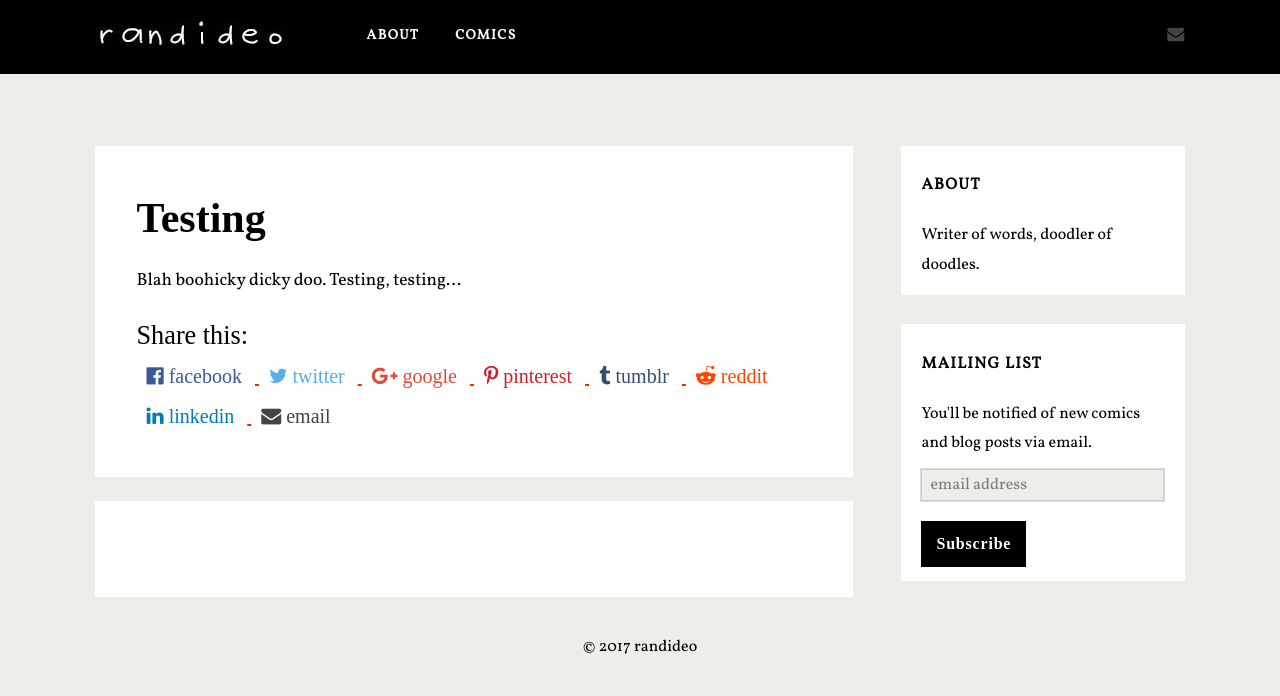
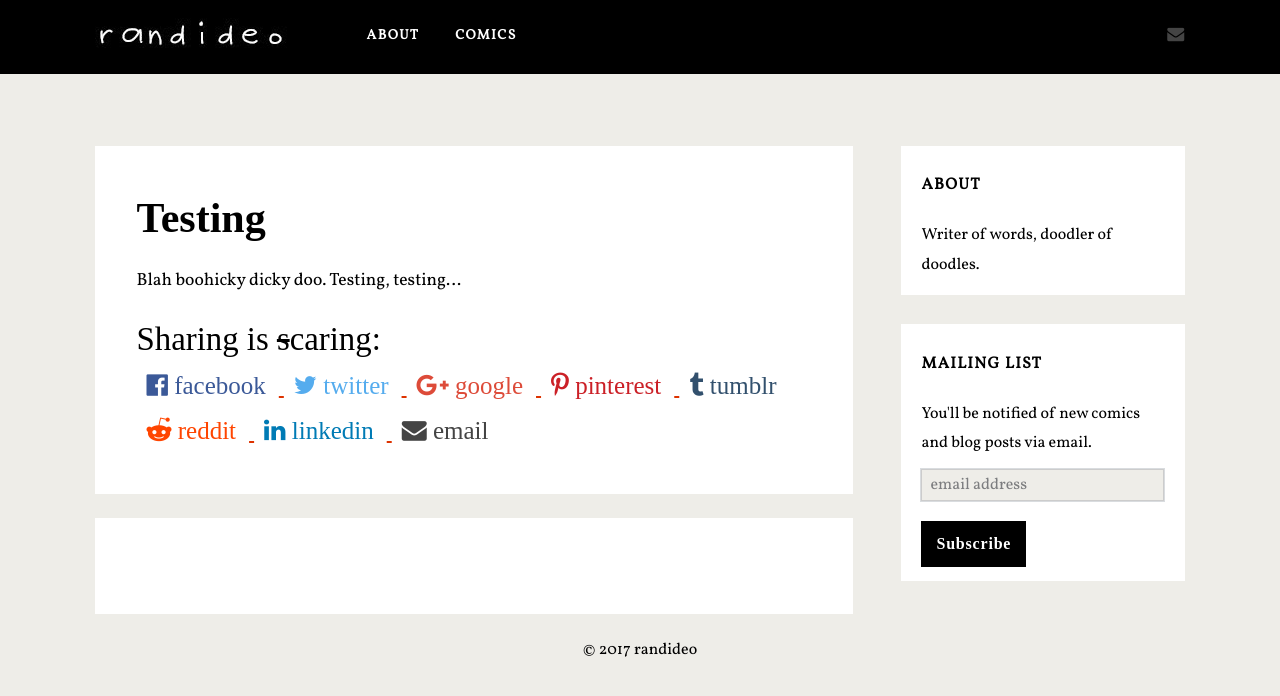
Before and after one commit to randideo/randideo.github.io, a Jekyll site: the page built from _posts/2015-09-02-test3.md, in a window 1280 px wide. Shown: the top 696 px of the page. Built offline with Jekyll 4.4.1, drawn with Linux system fonts in a browser that asks for light colours; nearby versions of some CDN libraries; some web fonts are replaced; comment, search, counter and statistics services are not loaded.

Commit message:
Update social.html

```diff
--- a/_includes/social.html
+++ b/_includes/social.html
@@ -1,6 +1,6 @@
 <div id="share-bar">
 
-	<h4>Share this:</h4>
+	<h4>Sharing is <strike>s</strike>caring:</h4>
 
 	<div class="share-buttons">
 	    <a  href="https://www.facebook.com/sharer/sharer.php?u={{ site.url }}{{ site.baseurl }}{{ page.url }}"
@@ -56,7 +56,8 @@
 <style>
 /* Share Bar */
 #share-bar {
-    font-size: 20px;
+    font-size: 25px;
+	 text-decoration: none;
 }
 
 /* Title */
```
